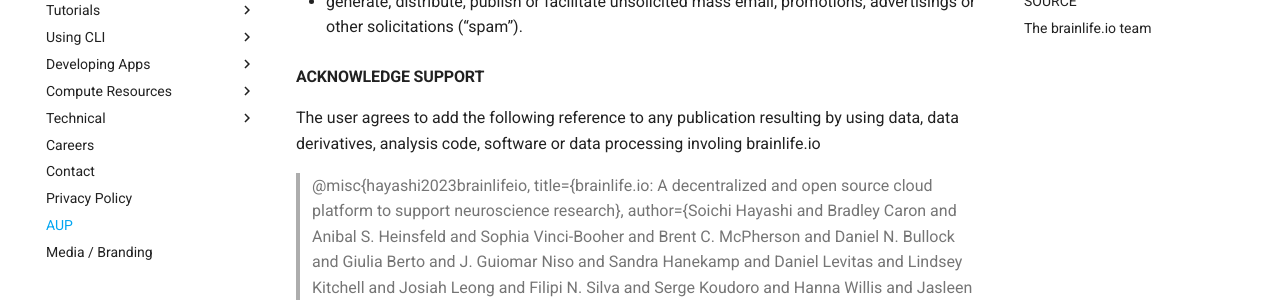
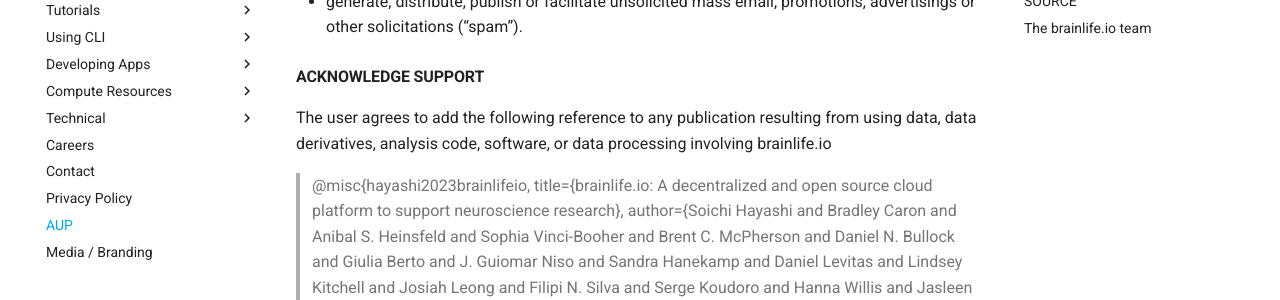
Before and after one commit to brainlife/docs, an MkDocs documentation site: the page built from docs/aup.md, in a window 1280 px wide and 900 px high, scrolled down 896 px. Shown: the part 152-452 px from the top of the window. Built offline with MkDocs 1.6.1 and Material for MkDocs 9.7.7, drawn with Linux system fonts in a browser that asks for light colours; comment, search, counter and statistics services are not loaded.

Commit message:
Update aup.md
Updated grammar

```diff
--- a/docs/aup.md
+++ b/docs/aup.md
@@ -32,7 +32,7 @@
 
 #### ACKNOWLEDGE SUPPORT
 
-The user agrees to add the following reference to any publication resulting by using data, data derivatives, analysis code, software or data processing involing brainlife.io
+The user agrees to add the following reference to any publication resulting from using data, data derivatives, analysis code, software, or data processing involving brainlife.io
 
 > @misc{hayashi2023brainlifeio,
        title={brainlife.io: A decentralized and open source cloud platform to support neuroscience research},
```
